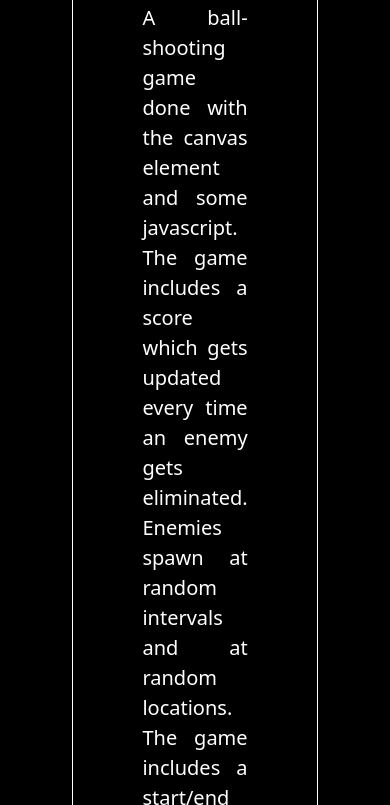
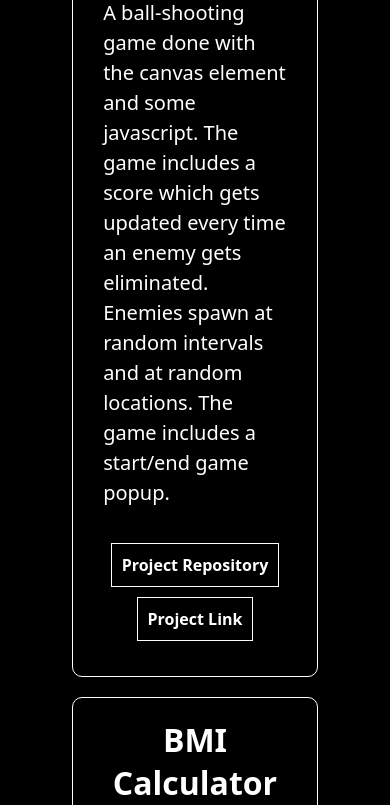
Before and after one commit to paolobozzoni/paolobozzoni.github.io, a plain HTML site: page projects.html in a window 390 px wide. Shown: the part 295-1100 px from the top of the page. Drawn offline with Linux system fonts and the light colour scheme.

Commit message:
fixed responsive design bugs

```diff
--- a/projectstyles.css
+++ b/projectstyles.css
@@ -47,3 +47,28 @@ body {
   background-color: white;
   color: black;
 }
+
+@media (max-width: 725px) {
+  .details-container {
+    flex-direction: column;
+    width: 100%;
+  }
+
+  .details-container a {
+    display: block; /* Make anchor tags stack vertically */
+    width: 100%; /* Make them take up the full width */
+    text-align: center; /* Center the text inside the anchor tags */
+    margin: 5px 0; /* Add vertical spacing between the buttons */
+    box-sizing: border-box; /* Include padding and border in width/height calculations */
+    padding: 10px; /* Ensure consistent padding */
+  }
+
+  .desc {
+    padding: 10px;
+    text-align: start;
+  }
+
+  .title {
+    text-align: center;
+  }
+}
--- a/style.css
+++ b/style.css
@@ -13,7 +13,7 @@ body {
 }
 
 .header {
-  position: fixed;
+  position: fixed; /* Ensure the header stays at the top */
   top: 0;
   left: 0;
   right: 0;
@@ -22,6 +22,7 @@ body {
   align-items: center;
   color: white;
   background-color: black;
+  z-index: 1000; /* Set a high z-index to ensure it stays above other elements */
 }
 
 .header-left, .header-right {
@@ -127,7 +128,7 @@ body {
   text-align: justify;
   line-height: 30px;
   font-size: 20px;
-  padding: 15px 100px;
+  padding: 15px 10px;
 }
 
 .mylanguages li {
@@ -140,12 +141,16 @@ body {
   height: 22px;
   margin-left: -5px;
   transform: translateY(3px);
+  z-index: 1; /* Ensure icons stay below the header */
+  position: relative; /* Prevent them from overlapping improperly */
 }
 
 .code-icon2 {
   height: 18px;
   transform: translateY(3px);
   margin-right: 5px;
+  z-index: 1; /* Ensure icons stay below the header */
+  position: relative; /* Prevent them from overlapping improperly */
 }
 
 /*RESPONSIVE DESIGN*/
@@ -186,4 +191,13 @@ body {
   body {
     margin-top: 20vh; /* Adjust this value as needed */
   }
+
+  .desc {
+    text-align: stretch;
+    padding: 10px;
+  }
+
+  .title {
+    text-align: center;
+  }
 }
```
